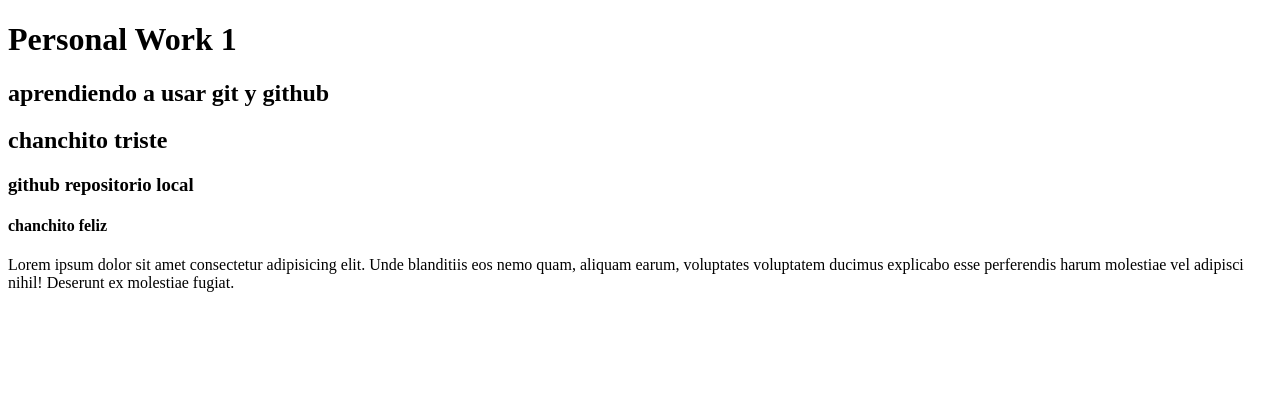
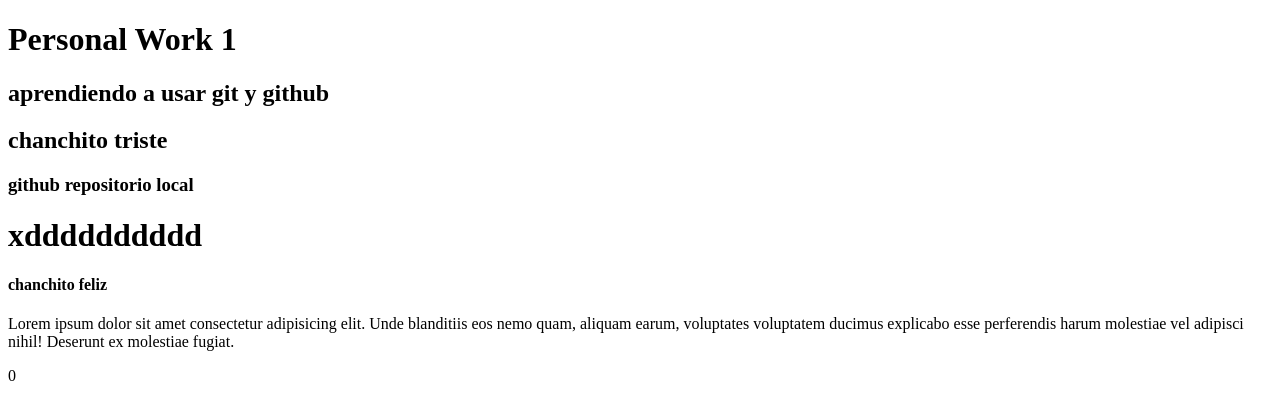
Before and after one commit to GYLDEX/Personal-work, a plain HTML site: page index.html in a window 1280 px wide. Drawn offline with Linux system fonts and the light colour scheme.

Commit message:
jdijas´dfaf
jsdnjas fhs chy s

```diff
--- a/index.html
+++ b/index.html
@@ -9,9 +9,10 @@
     <h2>aprendiendo a usar git y github</h2>
     <h2>chanchito triste</h2>
     <h3>github repositorio local</h3>
+    <h1>xdddddddddd</h1>
     <h4>chanchito feliz</h4>
     <p>Lorem ipsum dolor sit amet consectetur adipisicing elit. Unde blanditiis eos nemo quam, aliquam earum, voluptates voluptatem ducimus explicabo esse perferendis harum molestiae vel adipisci nihil! Deserunt ex molestiae fugiat.</p>
-</head>
+</head>0
 <body>
 
 </body>
```
